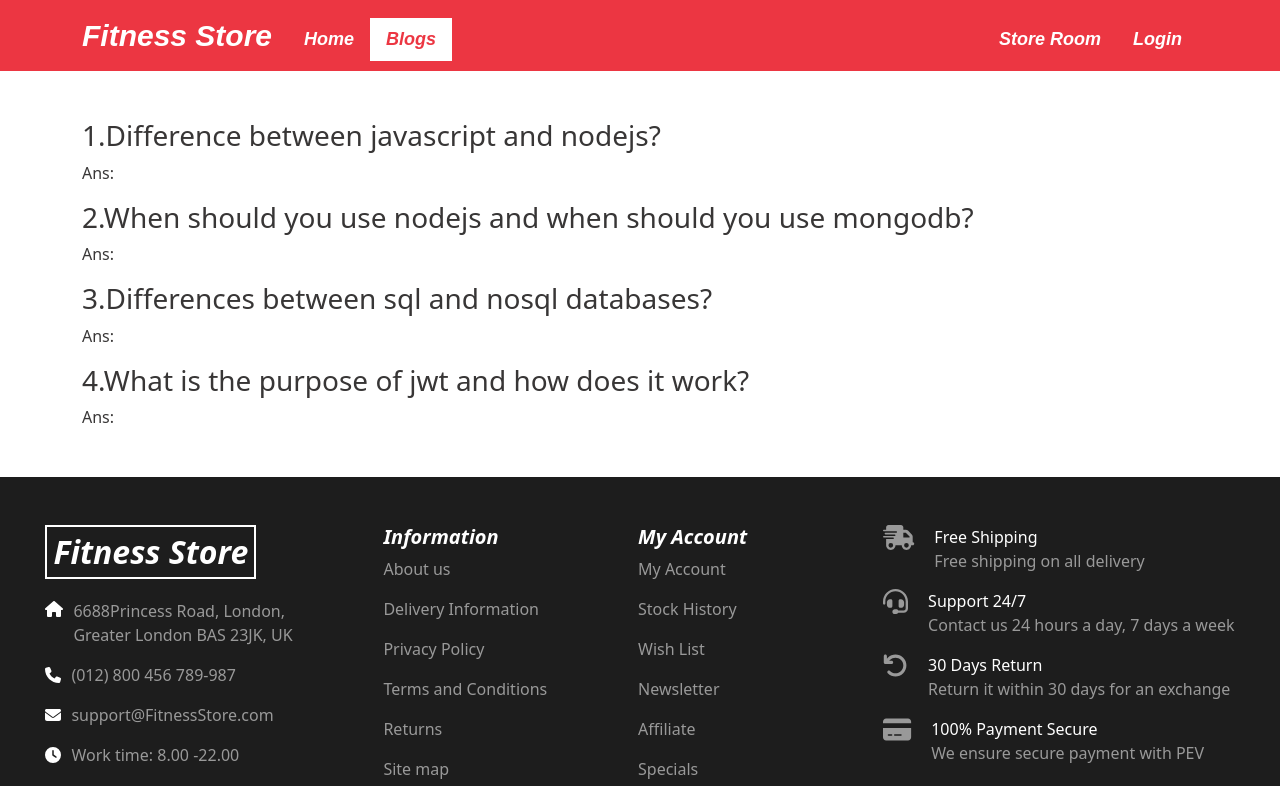
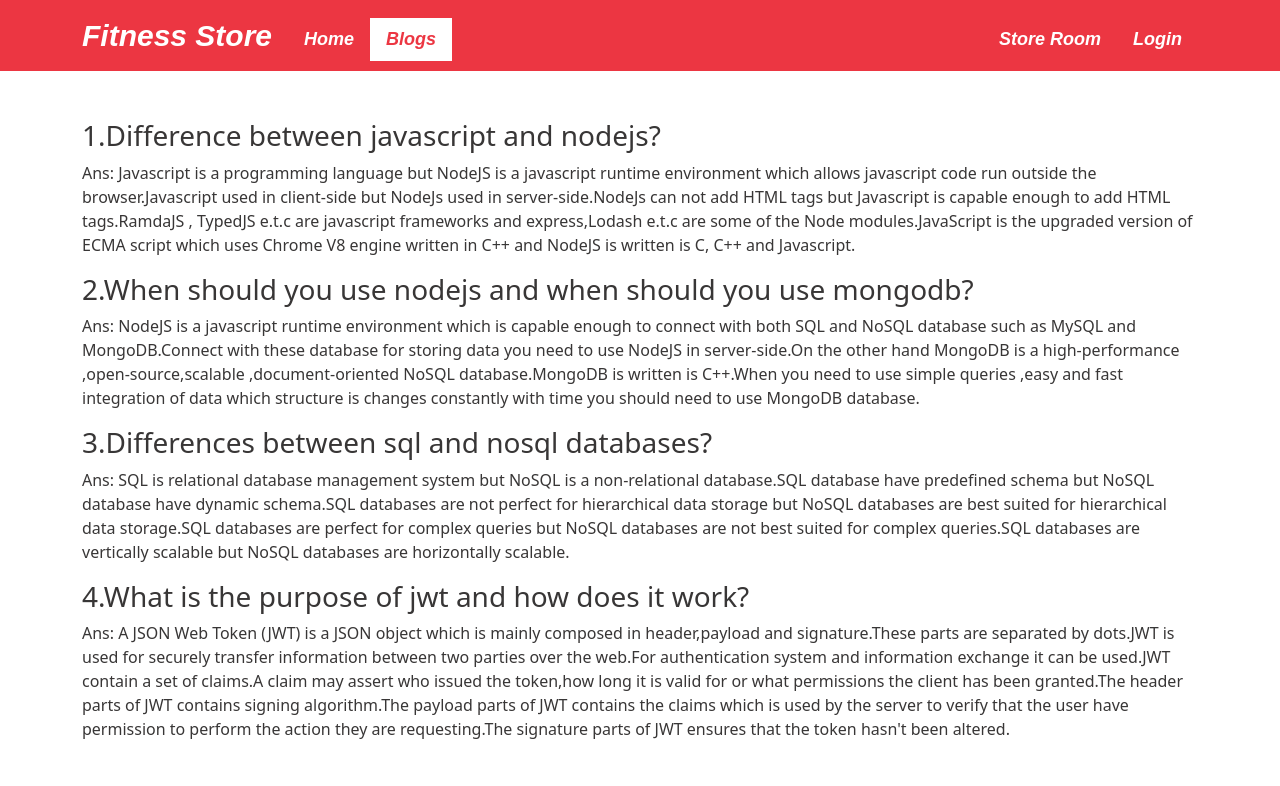
Before and after one commit to md-atiqurrahman/Fitness-Store-client-side, a React (Create React App) app: page /blogs in a window 1280 px wide. Shown: the top 786 px of the page. Built offline with nearby package versions, Linux system fonts and the light colour scheme; no server answers.

Commit message:
add blogs and answer questions

```diff
--- a/src/Pages/Blogs/Blogs.js
+++ b/src/Pages/Blogs/Blogs.js
@@ -8,19 +8,19 @@ const Blogs = () => {
             <PageTitle title={'Blogs'}></PageTitle>
             <div>
                 <h3 style={{fontWeight: '400'}}>1.Difference between javascript and nodejs?</h3>
-                <p>Ans:</p>
+                <p>Ans: Javascript is a programming language but NodeJS is a javascript runtime environment which allows javascript code run outside the browser.Javascript used in client-side but NodeJs used in server-side.NodeJs can not add HTML tags but Javascript is capable enough to add HTML tags.RamdaJS , TypedJS e.t.c are javascript frameworks and express,Lodash e.t.c are some of the Node modules.JavaScript is the upgraded version of ECMA script which uses Chrome V8 engine written  in C++ and NodeJS is written is C, C++ and Javascript. </p>
             </div>
             <div>
                 <h3 style={{fontWeight: '400'}}>2.When should you use nodejs and when should you use mongodb?</h3>
-                <p>Ans:</p>
+                <p>Ans: NodeJS is a javascript runtime environment which is capable enough to connect with both SQL and NoSQL database such as MySQL and MongoDB.Connect with these database for storing data you need to use NodeJS in server-side.On the other hand MongoDB is a  high-performance ,open-source,scalable ,document-oriented NoSQL database.MongoDB is written is C++.When you need to use simple queries ,easy and fast integration of data which structure is changes constantly with time you should need to use MongoDB database.</p>
             </div>
             <div>
                 <h3 style={{fontWeight: '400'}}>3.Differences between sql and nosql databases?</h3>
-                <p>Ans:</p>
+                <p>Ans: SQL is relational database management system but NoSQL is a non-relational database.SQL database have predefined schema but NoSQL database have dynamic schema.SQL databases are not perfect for hierarchical data storage but NoSQL databases are best suited for hierarchical data storage.SQL databases are perfect for complex queries but NoSQL databases are not best suited for complex queries.SQL databases are vertically scalable but NoSQL databases are horizontally scalable.</p>
             </div>
             <div>
                 <h3 style={{fontWeight: '400'}}>4.What is the purpose of jwt and how does it work?</h3>
-                <p>Ans:</p>
+                <p>Ans: A JSON Web Token (JWT) is a JSON object which is mainly composed in header,payload and signature.These parts are separated by dots.JWT is used for securely transfer information between two parties over the web.For authentication system and information exchange it can be used.JWT contain a set of claims.A claim may assert who issued the token,how long it is valid for or what permissions the client has been granted.The header parts of JWT contains signing algorithm.The payload parts of JWT contains the claims which is used by the server to verify that the user have permission  to perform the action they are requesting.The signature parts of JWT ensures that the token hasn't been altered.</p>
             </div>
         </Container>
     );
--- a/src/Pages/Home/Home/Home.js
+++ b/src/Pages/Home/Home/Home.js
@@ -1,5 +1,6 @@
 import React, { useEffect, useState } from 'react';
 import { Spinner } from 'react-bootstrap';
+import useStoredProducts from '../../../hooks/useStoredProducts';
 import PageTitle from '../../Shared/PageTitle/PageTitle';
 import Banner from '../Banner/Banner';
 import StoredProducts from '../StoredProducts/StoredProducts';
@@ -9,19 +10,20 @@ import Subscribe from './Subscribe/Subscribe';
 
 
 const Home = () => {
+    const [storedProducts] = useStoredProducts();
     const [loading, setLoading] = useState(true);
 
     useEffect(() => {
         setTimeout(() => {
             setLoading(false);
-        }, 2000);
-    }, []);
+        }, 100);
+    }, [storedProducts]);
 
     return loading ?
         (
-        <div style={{ margin: '300px 0' }} className='text-center'>
-            <Spinner animation="border" variant="secondary" />
-        </div>
+            <div style={{ margin: '300px 0' }} className='text-center'>
+                <Spinner animation="border" variant="secondary" />
+            </div>
         )
         :
         (
```
